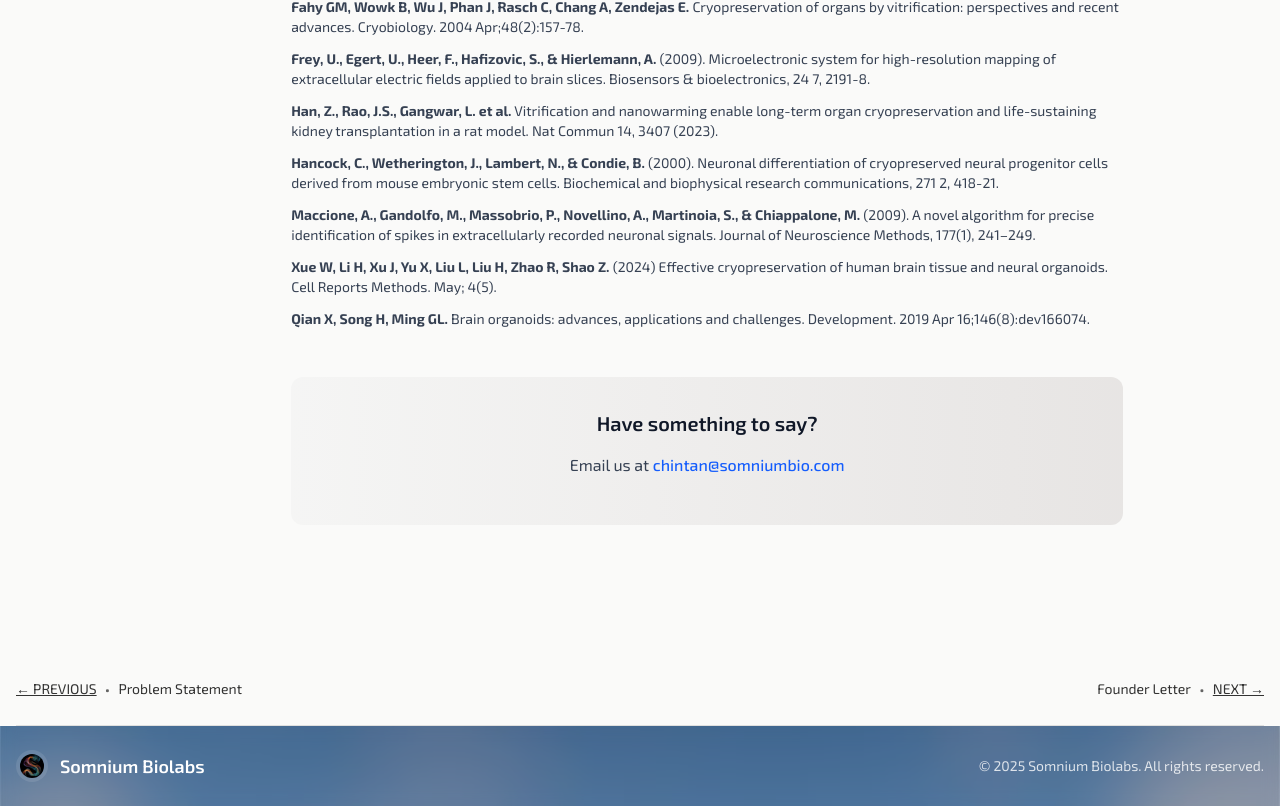
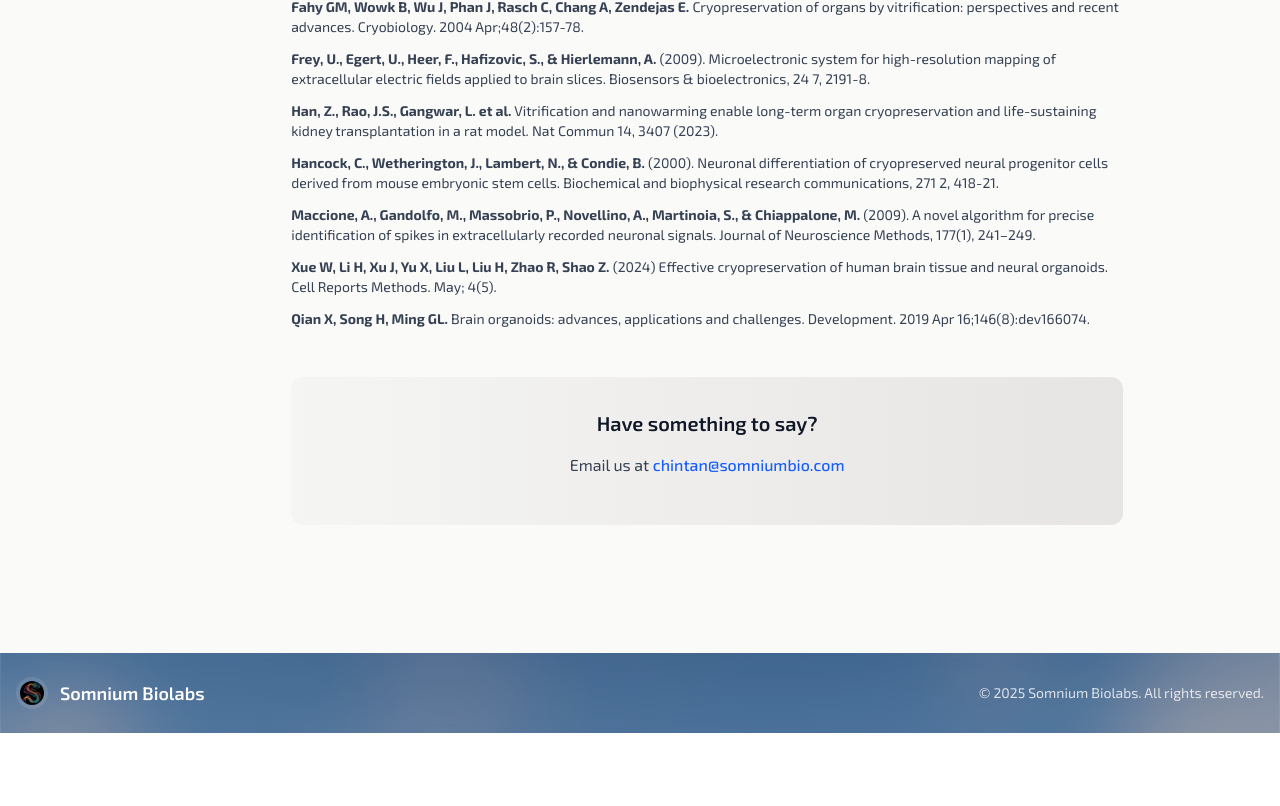
Before and after one commit to Humzah001/somnium, a Next.js app: page /technology in a window 1280 px wide. Shown: the part 4648-5454 px from the top of the page. After the commit the page ends 5381 px from the top, so only its background shows below. Built offline with nearby package versions, Linux system fonts and the light colour scheme.

Commit message:
remove footer nav

```diff
--- a/app/founder-letter/page.tsx
+++ b/app/founder-letter/page.tsx
@@ -374,13 +374,13 @@
       </section>
 
       {/* Footer */}
-      <FooterNav
+      {/* <FooterNav
         variant="founder-letter"
         previousHref="/technology"
         previousText="Technology"
         nextHref="/problem-statement"
         nextText="Problem Statement"
-      />
+      /> */}
       <Footer
         variant="founder-letter"
       />
--- a/app/technology/page.tsx
+++ b/app/technology/page.tsx
@@ -374,13 +374,13 @@
       </section>
 
       {/* Footer */}
-      <FooterNav
+      {/* <FooterNav
         variant="technology"
         previousHref="/problem-statement"
         previousText="Problem Statement"
         nextHref="/founder-letter"
         nextText="Founder Letter"
-      />
+      /> */}
       <Footer
         variant="technology"
       />
```
